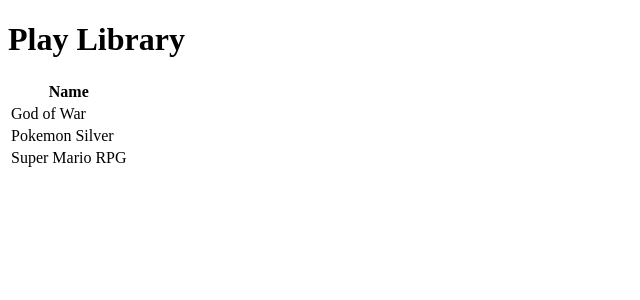
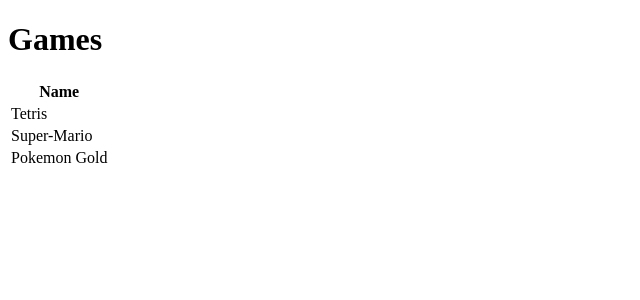
Before and after one commit to rafaelmauricioaraujo/flask, a Flask app: page /home in a window 1280 px wide. Shown: the top 300 px of the page, without its empty margins (0-640 px from the left). Run offline with Flask 2, Linux system fonts and the light colour scheme.

Commit message:
adding dynamic data in html

```diff
--- a/playlib.py
+++ b/playlib.py
@@ -4,6 +4,7 @@ app = Flask(__name__)
 
 @app.route('/home')
 def ola():
-    return render_template('list.html')
+    game_list = ['Tetris', 'Super-Mario', 'Pokemon Gold']
+    return render_template('list.html',title='Games',game_list=game_list)
 
 app.run()
--- a/templates/list.html
+++ b/templates/list.html
@@ -8,7 +8,7 @@
   <body>
     <div class="container">
         <div class="page-header">
-            <h1>Play Library</h1>
+            <h1>{{title}}</h1>
         </div>
         <table class="table table-striped table-responsive table-bordered">
             <thead class="thead-default">
@@ -17,15 +17,11 @@
                 </tr>
             </thead>
             <tbody>
+            {% for game in game_list %}
                 <tr>
-                    <td>God of War</td>
+                    <td>{{ game }}</td>
                 </tr>
-                <tr>
-                    <td>Pokemon Silver</td>
-                </tr>
-                <tr>
-                    <td>Super Mario RPG</td>
-                </tr>
+            {% endfor %}
             </tbody>
         </table>
     </div>
```
